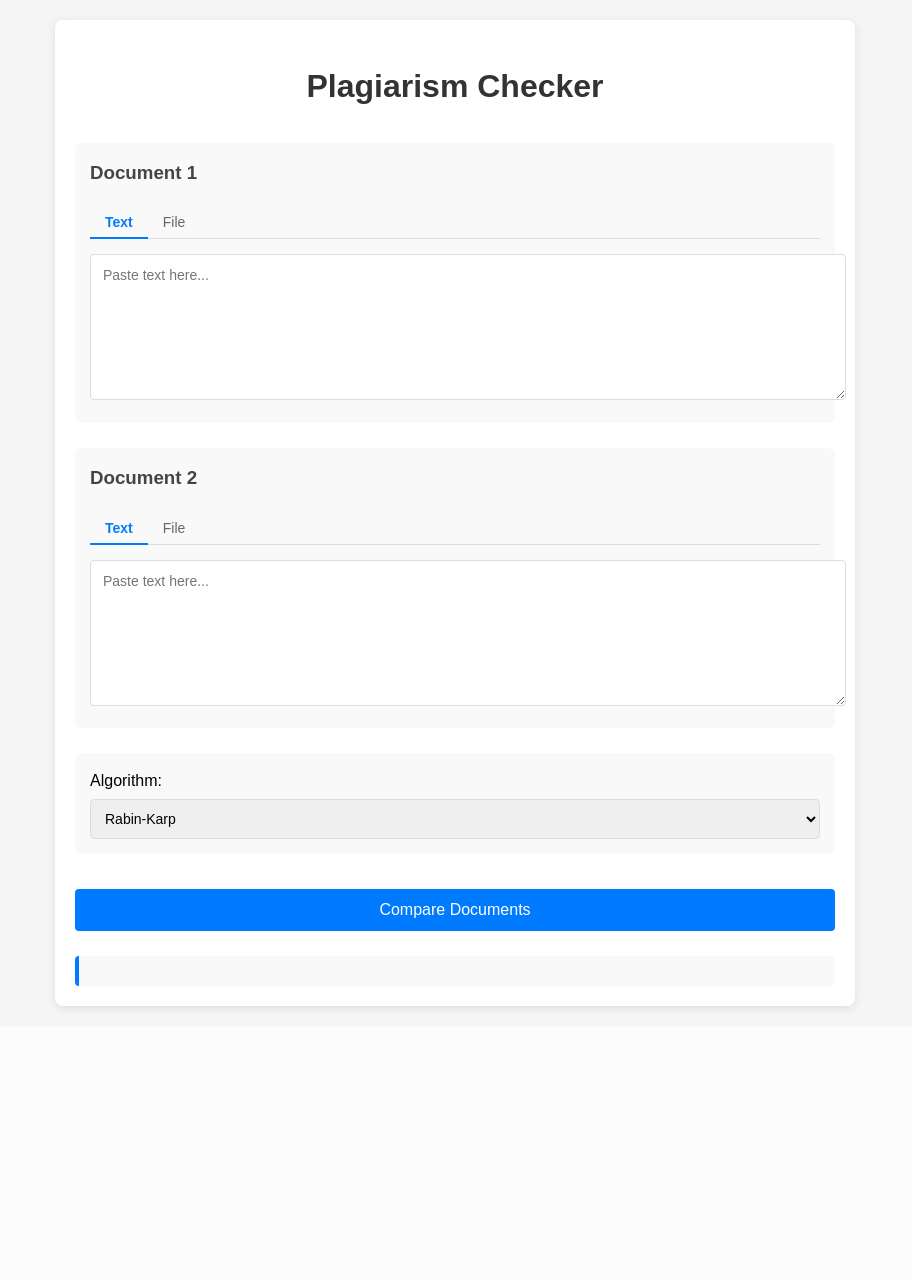
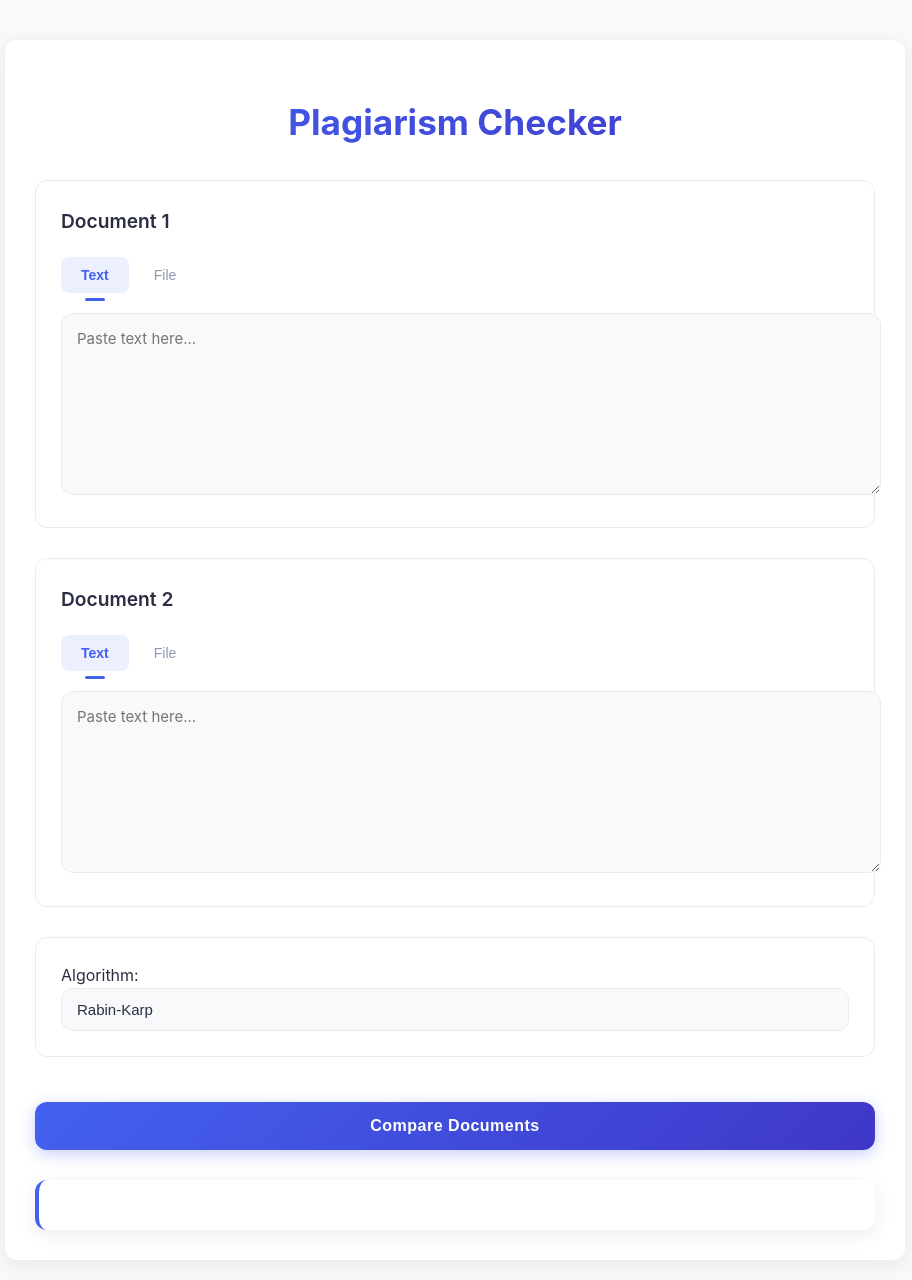
Before and after one commit to Tanim-Hasan-Ovi/DSA2, a Flask app: page / in a window 1280 px wide. Shown: the whole page, without its empty margins (185-1097 px from the left). Before the commit the page ends 1011 px from the top, so only its background shows below. Run offline with Flask 3, Linux system fonts and the light colour scheme.

Commit message:
test file

```diff
--- a/plagchecker/static/styles.css
+++ b/plagchecker/static/styles.css
@@ -1,74 +1,115 @@
-/* Base Styles */
+/* Base Styles - Modern Update */
+:root {
+    --primary: #4361ee;
+    --primary-dark: #3a56d4;
+    --secondary: #3f37c9;
+    --text: #2b2d42;
+    --text-light: #8d99ae;
+    --background: #f8f9fa;
+    --card-bg: #ffffff;
+    --border: #e9ecef;
+    --border-radius: 12px;
+    --shadow: 0 4px 20px rgba(0, 0, 0, 0.08);
+    --transition: all 0.3s cubic-bezier(0.25, 0.8, 0.25, 1);
+}
+
 body {
-    font-family: Arial, sans-serif;
-    max-width: 800px;
+    font-family: 'Inter', -apple-system, BlinkMacSystemFont, sans-serif;
+    max-width: 900px;
     margin: 0 auto;
     padding: 20px;
-    background: #f5f5f5;
+    background: var(--background);
     line-height: 1.6;
+    color: var(--text);
 }
 
 .container {
-    background: white;
-    padding: 20px;
-    border-radius: 8px;
-    box-shadow: 0 2px 10px rgba(0, 0, 0, 0.1);
+    background: var(--card-bg);
+    padding: 30px;
+    border-radius: var(--border-radius);
+    box-shadow: var(--shadow);
+    margin-top: 20px;
 }
 
 h1 {
-    color: #333;
+    color: var(--text);
     text-align: center;
     margin-bottom: 30px;
+    font-weight: 700;
+    font-size: 2.2rem;
+    background: linear-gradient(90deg, var(--primary), var(--secondary));
+    -webkit-background-clip: text;
+    -webkit-text-fill-color: transparent;
 }
 
 /* Input Sections */
 .input-section {
-    margin-bottom: 25px;
-    padding: 15px;
-    border-radius: 6px;
-    background: #f9f9f9;
+    margin-bottom: 30px;
+    padding: 25px;
+    border-radius: var(--border-radius);
+    background: var(--card-bg);
+    border: 1px solid var(--border);
+    transition: var(--transition);
+}
+
+.input-section:hover {
+    box-shadow: var(--shadow);
 }
 
 .input-section h3 {
     margin-top: 0;
-    color: #444;
+    color: var(--text);
+    font-weight: 600;
+    margin-bottom: 20px;
+    font-size: 1.2rem;
 }
 
-/* Tabs */
+/* Tabs - Modern Design */
 .tab {
     display: flex;
-    margin-bottom: 15px;
-    border-bottom: 1px solid #ddd;
+    margin-bottom: 20px;
+    gap: 5px;
 }
 
 .tab-button {
-    padding: 8px 15px;
+    padding: 10px 20px;
     border: none;
     background: none;
     cursor: pointer;
     font-size: 14px;
-    color: #666;
+    color: var(--text-light);
     position: relative;
+    border-radius: 8px;
+    transition: var(--transition);
+    font-weight: 500;
+}
+
+.tab-button:hover {
+    background: rgba(67, 97, 238, 0.1);
+    color: var(--primary);
 }
 
 .tab-button.active {
-    color: #007BFF;
-    font-weight: bold;
+    color: var(--primary);
+    font-weight: 600;
+    background: rgba(67, 97, 238, 0.1);
 }
 
 .tab-button.active::after {
     content: "";
     position: absolute;
-    bottom: -1px;
-    left: 0;
-    right: 0;
-    height: 2px;
-    background: #007BFF;
+    bottom: -8px;
+    left: 50%;
+    transform: translateX(-50%);
+    width: 20px;
+    height: 3px;
+    background: var(--primary);
+    border-radius: 3px;
 }
 
 .tab-content {
     display: none;
-    animation: fadeIn 0.3s ease;
+    animation: fadeIn 0.4s ease-out;
 }
 
 .tab-content.active {
@@ -76,105 +117,187 @@ h1 {
 }
 
 @keyframes fadeIn {
-    from { opacity: 0; }
-    to { opacity: 1; }
+    from { opacity: 0; transform: translateY(5px); }
+    to { opacity: 1; transform: translateY(0); }
 }
 
-/* Text Input */
+/* Text Input - Modern */
 textarea {
     width: 100%;
-    min-height: 120px;
-    padding: 12px;
-    border: 1px solid #ddd;
-    border-radius: 4px;
+    min-height: 150px;
+    padding: 15px;
+    border: 1px solid var(--border);
+    border-radius: var(--border-radius);
     resize: vertical;
     font-family: inherit;
-    font-size: 14px;
+    font-size: 15px;
+    transition: var(--transition);
+    background: var(--background);
+    color: var(--text);
 }
 
-/* File Upload */
+textarea:focus {
+    outline: none;
+    border-color: var(--primary);
+    box-shadow: 0 0 0 3px rgba(67, 97, 238, 0.2);
+}
+
+/* File Upload - Modern */
 .drop-zone {
-    border: 2px dashed #007BFF;
-    padding: 30px;
+    border: 2px dashed var(--primary);
+    padding: 40px 20px;
     text-align: center;
-    border-radius: 8px;
+    border-radius: var(--border-radius);
     cursor: pointer;
-    transition: background 0.3s;
-    margin-bottom: 10px;
+    transition: var(--transition);
+    margin-bottom: 15px;
+    background: rgba(67, 97, 238, 0.03);
 }
 
 .drop-zone.highlight {
-    background: #e6f2ff;
+    background: rgba(67, 97, 238, 0.1);
+    transform: scale(1.01);
 }
 
 .drop-zone span {
     display: block;
     margin-bottom: 10px;
-    color: #666;
+    color: var(--text-light);
+    font-size: 1rem;
+}
+
+.drop-zone .icon {
+    font-size: 2.5rem;
+    color: var(--primary);
+    margin-bottom: 15px;
 }
 
 .file-info {
-    margin-top: 10px;
-    font-size: 13px;
-    color: #666;
+    margin-top: 15px;
+    font-size: 14px;
+    color: var(--text-light);
+    display: flex;
+    align-items: center;
+    justify-content: center;
+    gap: 10px;
 }
 
-/* Algorithm Selection */
-select {
-    width: 100%;
-    padding: 10px;
-    border: 1px solid #ddd;
-    border-radius: 4px;
-    font-size: 14px;
-    margin-top: 5px;
-}
-
-/* Submit Button */
-button[type="submit"] {
-    width: 100%;
-    background: #007BFF;
-    color: white;
-    border: none;
-    padding: 12px;
-    border-radius: 4px;
-    cursor: pointer;
-    font-size: 16px;
-    transition: background 0.3s;
+/* Algorithm Selection - Modern */
+.select-wrapper {
+    position: relative;
     margin-top: 10px;
 }
 
-button[type="submit"]:hover {
-    background: #0056b3;
+.select-wrapper::after {
+    content: "⌄";
+    position: absolute;
+    top: 50%;
+    right: 15px;
+    transform: translateY(-50%);
+    color: var(--text-light);
+    pointer-events: none;
 }
 
-/* Results */
+select {
+    width: 100%;
+    padding: 12px 15px;
+    border: 1px solid var(--border);
+    border-radius: var(--border-radius);
+    font-size: 15px;
+    appearance: none;
+    background: var(--background);
+    color: var(--text);
+    transition: var(--transition);
+    cursor: pointer;
+}
+
+select:focus {
+    outline: none;
+    border-color: var(--primary);
+    box-shadow: 0 0 0 3px rgba(67, 97, 238, 0.2);
+}
+
+/* Submit Button - Modern */
+button[type="submit"] {
+    width: 100%;
+    background: linear-gradient(135deg, var(--primary), var(--secondary));
+    color: white;
+    border: none;
+    padding: 15px;
+    border-radius: var(--border-radius);
+    cursor: pointer;
+    font-size: 16px;
+    transition: var(--transition);
+    margin-top: 15px;
+    font-weight: 600;
+    letter-spacing: 0.5px;
+    box-shadow: 0 4px 15px rgba(67, 97, 238, 0.3);
+}
+
+button[type="submit"]:hover {
+    background: linear-gradient(135deg, var(--primary-dark), var(--secondary));
+    transform: translateY(-2px);
+    box-shadow: 0 6px 20px rgba(67, 97, 238, 0.4);
+}
+
+button[type="submit"]:active {
+    transform: translateY(0);
+}
+
+/* Results - Modern */
 #result {
-    margin-top: 25px;
-    padding: 15px;
-    border-radius: 4px;
-    background: #f9f9f9;
-    border-left: 4px solid #007BFF;
+    margin-top: 30px;
+    padding: 25px;
+    border-radius: var(--border-radius);
+    background: var(--card-bg);
+    border-left: 4px solid var(--primary);
+    box-shadow: var(--shadow);
 }
 
 #result p {
-    margin: 5px 0;
+    margin: 10px 0;
+    font-size: 15px;
 }
 
 #result strong {
-    color: #333;
+    color: var(--text);
+    font-weight: 600;
+}
+
+/* Loading State */
+.loading {
+    display: inline-block;
+    width: 20px;
+    height: 20px;
+    border: 3px solid rgba(255,255,255,.3);
+    border-radius: 50%;
+    border-top-color: white;
+    animation: spin 1s ease-in-out infinite;
+    margin-left: 10px;
+}
+
+@keyframes spin {
+    to { transform: rotate(360deg); }
 }
 
 /* Responsive Design */
-@media (max-width: 600px) {
+@media (max-width: 768px) {
     body {
-        padding: 10px;
+        padding: 15px;
     }
 
     .container {
-        padding: 15px;
+        padding: 20px;
     }
 
     .drop-zone {
-        padding: 20px;
+        padding: 30px 15px;
+    }
+
+    h1 {
+        font-size: 1.8rem;
     }
 }
+
+/* Add this to your HTML head for Inter font */
+/* <link href="https://fonts.googleapis.com/css2?family=Inter:wght@400;500;600;700&display=swap" rel="stylesheet"> */
```
Also changed, not shown: plagchecker/setup.txt (+11 -1 lines), plagchecker/text1.txt (added, +8 -0 lines), plagchecker/text2.txt (added, +8 -0 lines), 2 other files.
